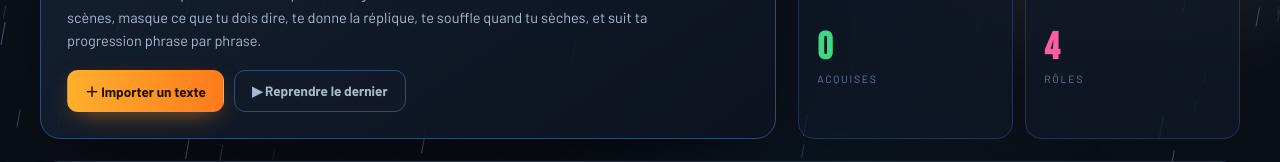
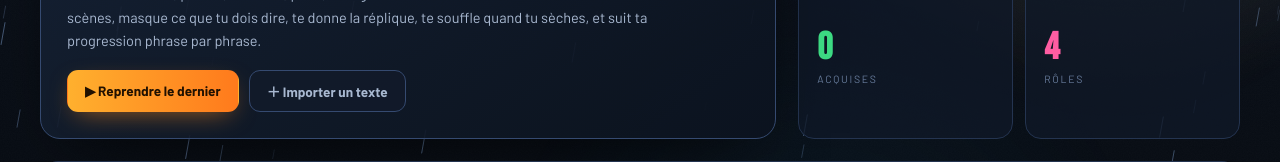
Before and after one commit to fredplaine/souffleur, a plain HTML site: page index.html in a window 1280 px wide. Shown: the part 289-451 px from the top of the page. Drawn offline with Linux system fonts and the light colour scheme.

Commit message:
Update index.html

```diff
--- a/index.html
+++ b/index.html
@@ -462,8 +462,8 @@ body[data-view=study] .transport{display:block}
         <h1>COLLE TON TEXTE.<br>LE SOUFFLEUR FAIT LE RESTE.</h1>
         <p>Scène de théâtre, poème, discours, pitch, dialogue de film… Le Souffleur détecte les rôles et les scènes, masque ce que tu dois dire, te donne la réplique, te souffle quand tu sèches, et suit ta progression phrase par phrase.</p>
         <div class="hero-actions">
-          <button class="btn primary" id="heroNew">＋ Importer un texte</button>
-          <button class="btn ghost" id="heroResume">▶ Reprendre le dernier</button>
+          <button class="btn primary" id="heroResume">▶ Reprendre le dernier</button>
+          <button class="btn ghost" id="heroNew">＋ Importer un texte</button>
         </div>
       </div>
       <div class="hero-stats">
```
